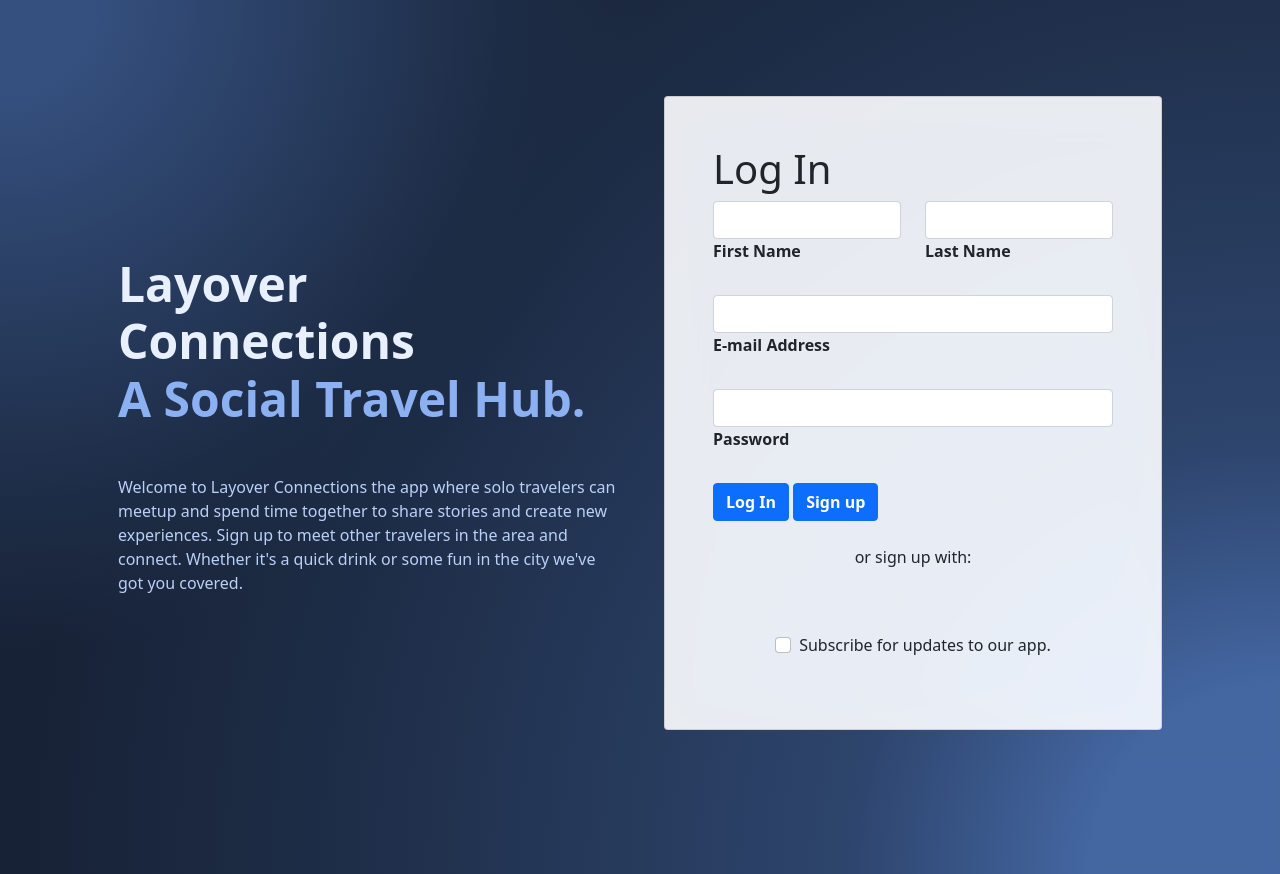
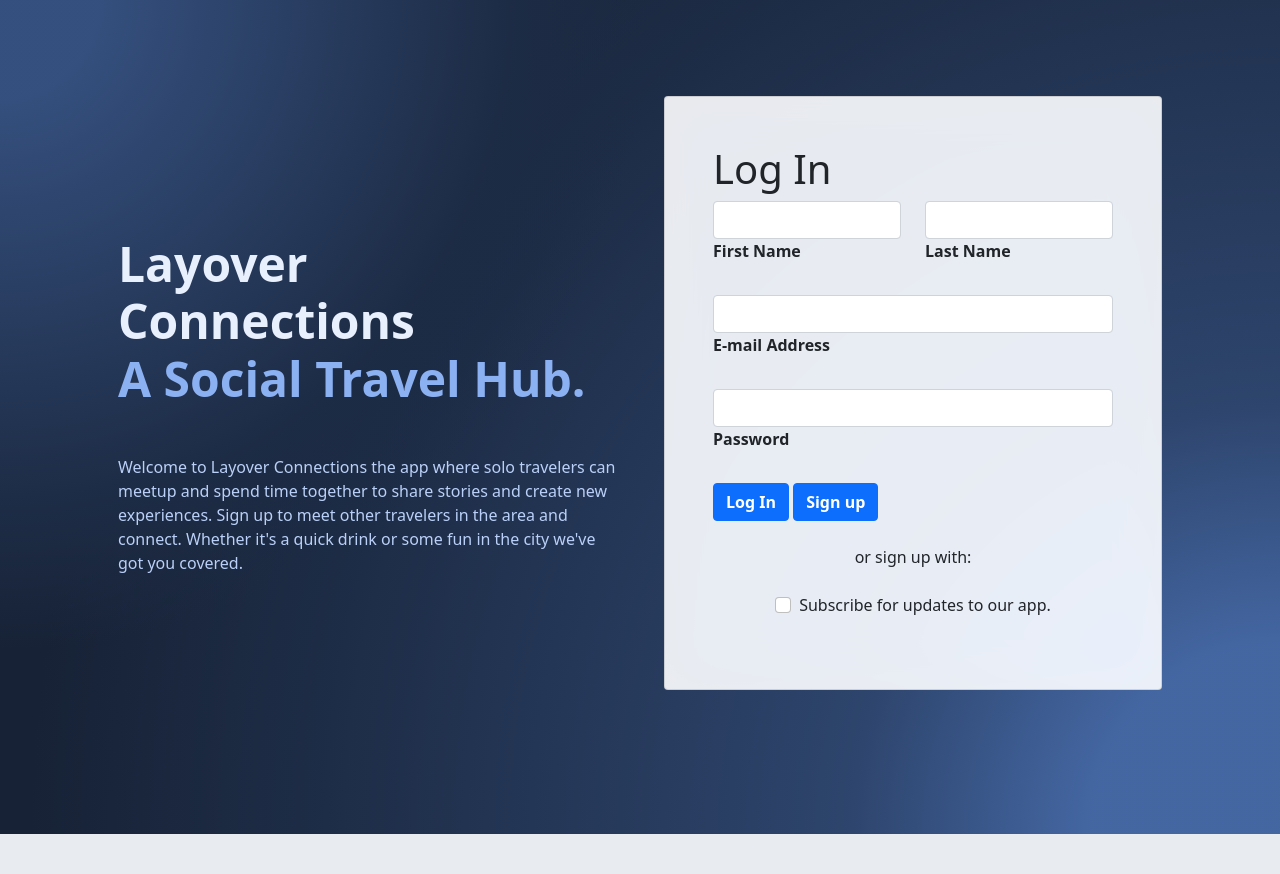
Before and after one commit to alejamora04/Layover-Connections, a Django app: page /layoverconnections/login.html in a window 1280 px wide. After the commit the page ends 834 px from the top, so only its background shows below. Run offline with Django 4.2, Linux system fonts and the light colour scheme; some libraries are stand-ins or nearby versions.

Commit message:
Finished base prototype for login portal

```diff
--- a/layoverconnections/templates/layoverconnections/index.html
+++ b/layoverconnections/templates/layoverconnections/index.html
@@ -44,7 +44,7 @@
           <button class="navbar-toggler" type="button" data-bs-toggle="collapse" data-bs-target="#navbarHeader" aria-controls="navbarHeader" aria-expanded="false" aria-label="Toggle navigation">
             <span class="navbar-toggler-icon"></span>
           </button>
-      <!-- Collapsable Navbar menu-->
+      <!-- Collapsible Navbar menu-->
             <div class="collapse" id="navbarHeader">
               <div class="container">
                 <div class="row">
@@ -75,7 +75,7 @@
         <div class="container">
           <h1 class="jumbotron-heading">Welcome to the travel hub</h1>
           <p class="lead text-muted">What's happening around the airport.
-            <li>Start a new get together.</li>
+            <li>Start a get together.</li>
             <li>See available groups.</li>
             <li>Meet other Travelers.</li>
           </p>
--- a/layoverconnections/templates/layoverconnections/login.html
+++ b/layoverconnections/templates/layoverconnections/login.html
@@ -48,15 +48,7 @@
                 <!-- Register buttons -->
                 <div class="text-center">
                     <p>or sign up with:</p>
-                    <button type="button" class="btn btn-link btn-floating mx-1">
-                      <i class="fab fa-facebook-f"></i>
-                    </button>
-
-                    <button type="button" class="btn btn-link btn-floating mx-1">
-                      <i class="fab fa-google"></i>
-                    </button>
-
-                    <!-- Google Sign-on Prompt Test on Django Server App-->
+                    <!-- Google Sign-on Prompt consider Django Server app recommendations-->
                     <div class="g-signin2" data-onsuccess="onSignIn" data-theme="dark"></div>
                     <script>
                       function onSignIn(googleUser) {
@@ -74,17 +66,8 @@
                         console.log("ID Token: " + id_token);
                       }
                     </script>
-
-                    <button type="button" class="btn btn-link btn-floating mx-1">
-                      <i class="fab fa-twitter"></i>
-                    </button>
-
-                    <button type="button" class="btn btn-link btn-floating mx-1">
-                      <i class="fab fa-github"></i>
-                    </button>
-
                     <!-- Checkbox -->
-                    <div class="form-check d-flex justify-content-center mb-4">
+                    <div class="form-check d-flex justify-content-center  mt-4 mb-4">
                         <input class="form-check-input me-2" type="checkbox" value="" id="form2Example33" unchecked />
                         <label class="form-check-label" for="form2Example33">
                           Subscribe for updates to our app.
--- a/layoverconnections/templates/layoverconnections/signup.html
+++ b/layoverconnections/templates/layoverconnections/signup.html
@@ -11,6 +11,10 @@
         <link href="https://cdn.jsdelivr.net/npm/bootstrap@5.0.2/dist/css/bootstrap.min.css" rel="stylesheet" integrity="sha384-EVSTQN3/azprG1Anm3QDgpJLIm9Nao0Yz1ztcQTwFspd3yD65VohhpuuCOmLASjC" crossorigin="anonymous">
         <script
             src="https://cdn.jsdelivr.net/npm/bootstrap@5.0.2/dist/js/bootstrap.bundle.min.js" integrity="sha384-MrcW6ZMFYlzcLA8Nl+NtUVF0sA7MsXsP1UyJoMp4YLEuNSfAP+JcXn/tWtIaxVXM" crossorigin="anonymous">
+        </script>
+        <!-- Font Awesome icons (free version)-->
+        <script
+        src="https://use.fontawesome.com/releases/v6.1.0/js/all.js" crossorigin="anonymous">
         </script>
         <link rel="stylesheet" href="{% static 'layoverconnections/styles.css' %}">
         <title>Sign On</title>
```
